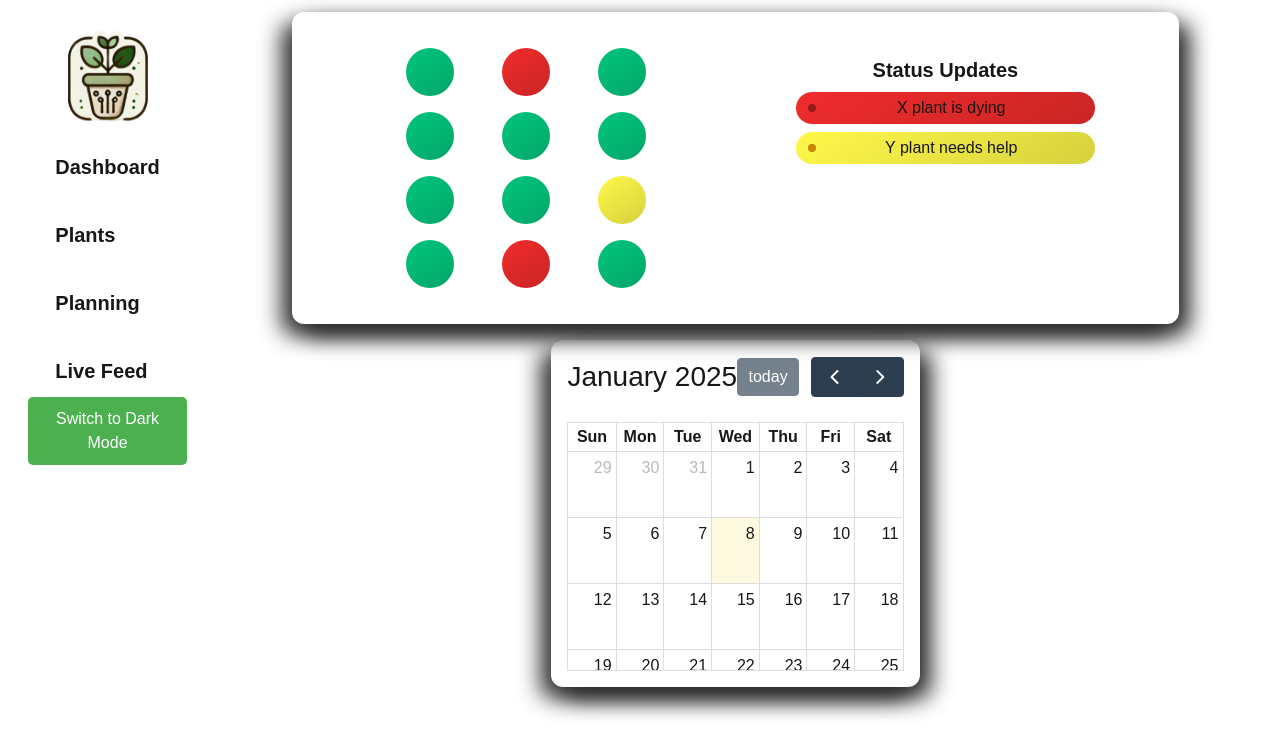
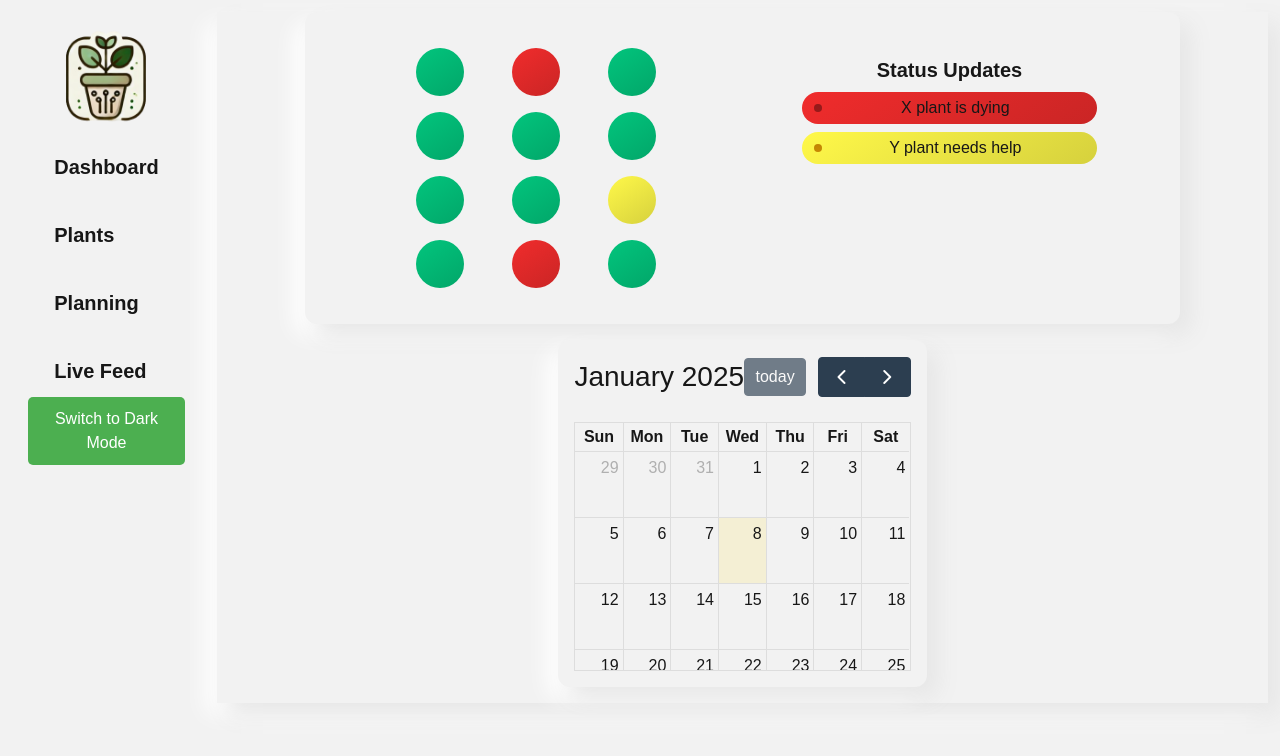
Before and after one commit to matsusht24/ProjectX, a Next.js app in the folder ProjectX-React/: page /dashboard in a window 1280 px wide. Shown: the top 756 px of the page. Built offline with nearby package versions, Linux system fonts and the light colour scheme.

Commit message:
adjusted shadows for neumorphic look

```diff
--- a/ProjectX-React/src/app/dashboard/page.tsx
+++ b/ProjectX-React/src/app/dashboard/page.tsx
@@ -6,10 +6,10 @@ import WaterInfo from "../ui/dashboard/analytics/WaterInfo";
 import StatusSection from "../ui/dashboard/StatusSection";
 function Dashboard() {
   return (
-    <div className="card m-2 p-1 rounded-md ">
+    <div className=" m-2 p-1 rounded-md">
       <div className="flex-row flex">
         <NavBar />
-        <div className="flex flex-col w-full">
+        <div className="card flex flex-col w-full">
           <div className="flex justify-center ">
             <StatusSection />
           </div>
--- a/ProjectX-React/src/app/globals.css
+++ b/ProjectX-React/src/app/globals.css
@@ -9,14 +9,14 @@ html {
 html.dark {
   --background: #333333;
   --foreground: #ededed;
-  --shadow: 11px 11px 22px #e6e6e6, -11px 11px 22px #ffffff;
+  --shadow: 11px 11px 22px #2b2b2b, -11px 11px 22px #3b3b3b;
 }
 
 
 :root {
-  --background: #ffffff;
+  --background: #f2f2f2;
   --foreground: #171717;
-  --shadow: 11px 11px 22px #2b2b2b, -11px 11px 22px #3b3b3b;
+  --shadow: 11px 11px 22px #e6e6e6, -11px 11px 22px #ffffff;
 }
 
 @media (prefers-color-scheme: dark) {
@@ -32,3 +32,9 @@ body {
   background: var(--background);
   font-family: Arial, Helvetica, sans-serif;
 }
+
+.card {
+  background: var(--background);
+  color: var(--foreground);
+  box-shadow: var(--shadow);
+}
--- a/ProjectX-React/src/app/ui/NavBar.tsx
+++ b/ProjectX-React/src/app/ui/NavBar.tsx
@@ -28,7 +28,7 @@ const links: NavItems[] = [
 ];
 function NavBar() {
   return (
-    <div className="relative w-fit h-full p-4">
+    <div className="relative w-fit h-full p-4 pr-8 ">
       <div className="flex flex-col items-center justify-between">
         <div className="flex flex-col items-center gap-4">
           <a href="/">
--- a/ProjectX-React/src/app/ui/dashboard/Calender.tsx
+++ b/ProjectX-React/src/app/ui/dashboard/Calender.tsx
@@ -5,7 +5,7 @@ import dayGridPlugin from '@fullcalendar/daygrid';
 
 function Calender() {
   return (
-    <div className="m-4 p-4 shadow-neo-dark rounded-xl"><FullCalendar
+    <div className="card m-4 p-4 rounded-xl"><FullCalendar
     plugins={[ dayGridPlugin ]}
     initialView="dayGridMonth"/>
 </div>
--- a/ProjectX-React/src/app/ui/dashboard/StatusSection.tsx
+++ b/ProjectX-React/src/app/ui/dashboard/StatusSection.tsx
@@ -17,7 +17,7 @@ const status_updates: status[] = [
 
 function StatusSection() {
   return (
-    <div className="flex flex-row shadow-neo-dark rounded-xl w-5/6 p-6  ">
+    <div className="card flex flex-row rounded-xl w-5/6 p-6  ">
       <div className="w-1/2">
         <HealthGrid />
       </div>
--- a/ProjectX-React/src/app/ui/dashboard/analytics/SoilInfo.tsx
+++ b/ProjectX-React/src/app/ui/dashboard/analytics/SoilInfo.tsx
@@ -16,7 +16,7 @@ const info: SoilInfoProps = {
 
 function SoilInfo() {
   return (
-    <div></div>
+    <div>   </div>
   )
 }
 
```
